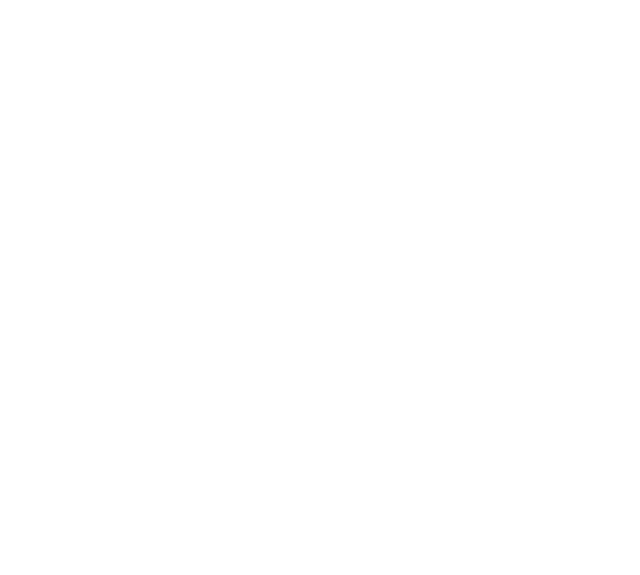
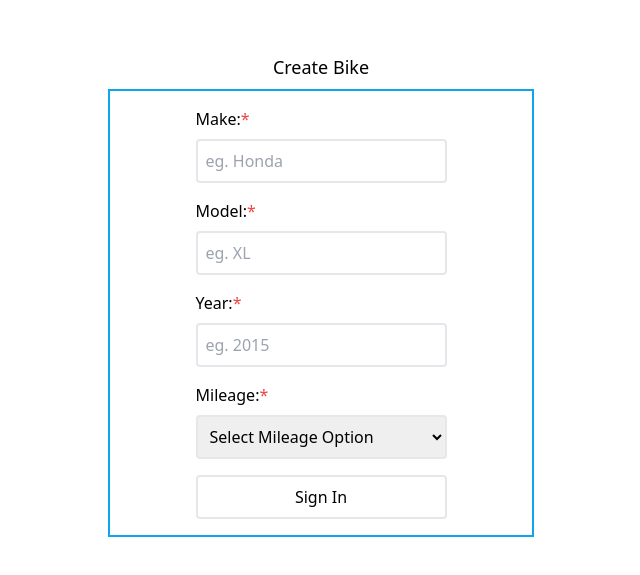
Before and after one commit to Masuda-ReliSource/bike_lease_frontend, a React (Create React App) app: page /bike/create in a window 1280 px wide. Before the commit this address had no page. Shown: the part 109-684 px from the top of the page, without its empty margins (319-959 px from the left). Built offline with nearby package versions, Linux system fonts and the light colour scheme.

Commit message:
bike create form and api integration

```diff
--- /dev/null
+++ b/src/pages/BikeCreate.js
@@ -0,0 +1,141 @@
+import React from 'react';
+import { useForm } from 'react-hook-form';
+import { postData } from '../lib/http_services';
+import { toast } from 'react-toastify';
+import { useNavigate } from 'react-router-dom';
+
+const mileageOptions = [
+    {
+        id: 1,
+        value: '60-70',
+        label: '60-70',
+    },
+    {
+        id: 2,
+        value: '70-80',
+        label: '70-80',
+    },
+    {
+        id: 3,
+        value: '80-90',
+        label: '80-90',
+    },
+]
+
+export default function BikeCreate() {
+    const navigate = useNavigate();
+    const { register,
+        handleSubmit,
+        formState: {errors} } = useForm({
+        defaultValues: {
+          make: '',
+          model: '',
+          year: '',
+          mileage: ''
+        },
+      });
+
+const submitForm = async (data) => {
+  const params = {
+    bike: {
+        make: data.make,
+        model: data.model,
+        year: data.year,
+        mileage: data.mileage,
+    }
+  }
+  const response = await postData('bikes', params);
+  if (response.status === 201){
+    console.log('success');
+    toast.success('Successfully bike created');
+    navigate('/', { replace: true});
+  } else {
+    console.log(response);
+    toast.error(response?.data?.message);
+  }
+}
+
+return (
+  <div className='h-screen flex flex-col justify-center'>
+    <h1 className='my-2 text-lg text-center'>Create Bike</h1>
+    <div className='mx-auto py-4 flex justify-center border-2 border-sky-500 w-1/3'>
+      <form onSubmit={handleSubmit(submitForm)}>
+        {/* Make */}
+        <div className='mb-4'>
+          <div className='mb-2'>
+            <label>Make:<span className='text-red-500'>*</span></label>
+          </div>
+          <input {...register("make", { required: 'Make is required' })}
+          type="text"
+          placeholder='eg. Honda'
+          className="p-2 border-2 rounded hover:border-2 hover:border-sky-500 focus:outline-sky-500"/>
+          <p className='text-red-500'>
+            {errors?.make?.message}
+          </p>
+        </div>
+
+        {/* Model */}
+        <div className='mb-4'>
+          <div className='mb-2'>
+            <label>Model:<span className='text-red-500'>*</span></label>
+          </div>
+          <input {...register("model", { required: 'Model is required' })}
+          type="text"
+          placeholder='eg. XL'
+          className="p-2 border-2 rounded hover:border-2 hover:border-sky-500 focus:outline-sky-500"/>
+          <p className='text-red-500'>
+            {errors?.model?.message}
+          </p>
+        </div>
+
+        {/* Year */}
+        <div className='mb-4'>
+        <div className='mb-2'>
+            <label>Year:<span className='text-red-500'>*</span></label>
+          </div>
+          <input {...register("year", { required: 'Year is required' })}
+          type="text"
+          placeholder='eg. 2015'
+          className='p-2 border-2 rounded hover:border-2 hover:border-sky-500
+           focus:outline-sky-500'/>
+          <p className='text-red-500'>
+            {errors?.year?.message}
+          </p>
+        </div>
+
+        {/* Mileage */}
+        <div className='mb-4'>
+            <div className='mb-2'>
+                <label>Mileage:<span className='text-red-500'>*</span></label>
+            </div>
+
+           <select {...register("mileage", { required: 'Mileage is required' })}
+           className='p-2 w-full border-2 rounded hover:border-2 hover:border-sky-500
+           focus:outline-sky-500'>
+            <option value="" selected disabled>
+                Select Mileage Option
+            </option>
+            {mileageOptions.map((option) => (
+              <option key={option.id} value={option.value}>
+                {option.label}
+              </option>
+            ))}
+           </select>
+
+          <p className='text-red-500'>
+            {errors?.mileage?.message}
+          </p>
+        </div>
+
+        <div className='mt-2 flex justify-center'>
+          <input
+            type='submit'
+            value='Sign In'
+            className="rounded border-2 p-2 w-full
+             hover:bg-sky-500 hover:border-sky-500 hover:cursor-pointer hover:text-white"/>
+        </div>
+      </form>
+    </div>
+  </div>
+ )
+}
--- a/src/routes/RouteList.js
+++ b/src/routes/RouteList.js
@@ -5,6 +5,7 @@
 import Home from '../pages/Home';
 import AdminCreate from '../pages/AdminCreate';
 import DealerCreate from '../pages/DealerCreate';
+import BikeCreate from '../pages/BikeCreate';
 
 const RouteList = () => {
     return (
@@ -13,6 +14,7 @@
             <Route path="/sign-in" element={<Login />} />
             <Route path="/admin/create" element={<AdminCreate />} />
             <Route path="/dealer/create" element={<DealerCreate />} />
+            <Route path="/bike/create" element={<BikeCreate />} />
         </Routes>
     );
 };
```
